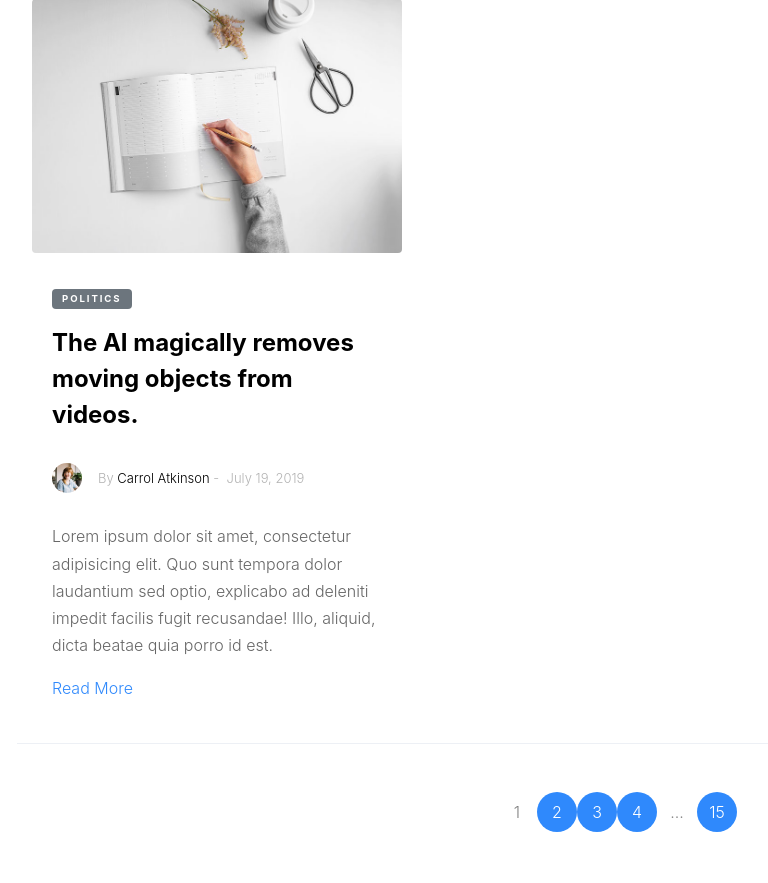
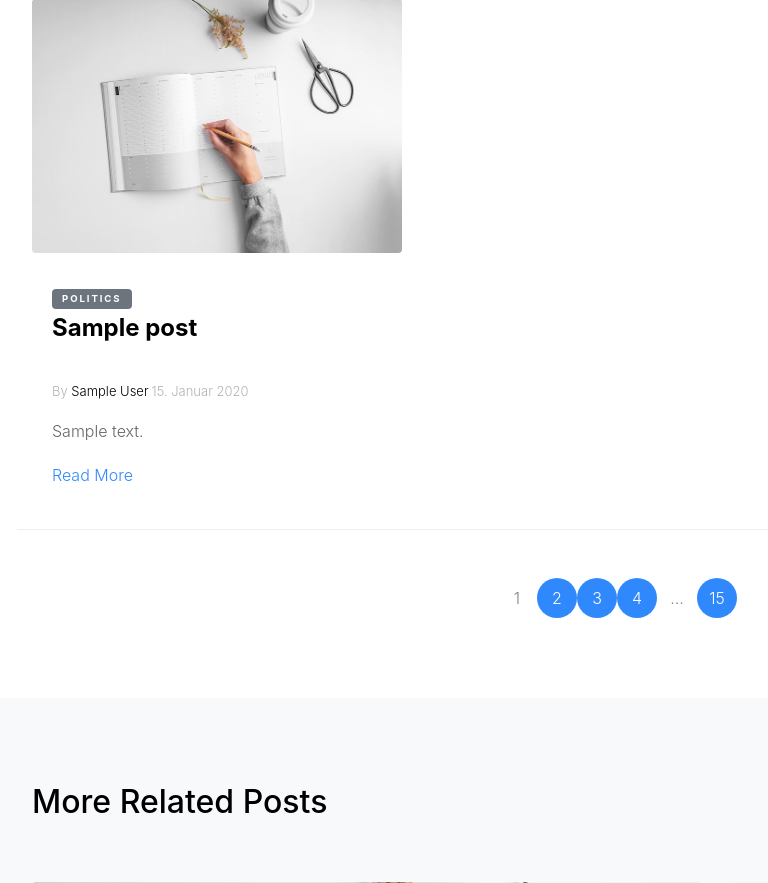
Before and after one commit to glennludszuweit/MEN-news-blog, a Node server app: template views/index.pug in a window 1280 px wide. Shown: the part 842-1725 px from the top of the page, without its empty margins (23-791 px from the left). Run offline with Node 20, Linux system fonts and the light colour scheme; tables that the repository leaves empty hold one stand-in row (values such as "Sample post"); the template is opened without the code that fills it: values that come from a table or form of the project are taken from there, most other values are stand-ins (such as "Sample title", 1, 10 or a date in 2020); some libraries are stand-ins or nearby versions; some web fonts are replaced.

Commit message:
built the index page

```diff
--- a/app.js
+++ b/app.js
@@ -62,6 +62,7 @@ app.use((req, res, next) => {
 });
 
 //API Routes
+app.use('/', viewRouter);
 app.use('/api/v1/comments', commentRouter);
 app.use('/api/v1/posts', postRouter);
 app.use('/api/v1/users', userRouter);
--- a/views/index.pug
+++ b/views/index.pug
@@ -1,6 +1,7 @@
 extends layout
 
 block content
+
     .site-section.bg-light
         .container
             .row.align-items-stretch.retro-layout-2
@@ -33,28 +34,26 @@ block content
                 .col-12
                     h2 Recent Posts
             .row
-                .col-lg-4.mb-4
-                    .entry2
-                        a(href="/post")
-                            img.img-fluid.rounded(src="images/img_1.jpg" alt="Image")
-                        .excerpt
-                            span.post-category.text-white.bg-secondary.mb-3 Politics
-                            h2
-                                a(href="/post") The AI magically removes moving objects from videos.
-                            .post-meta.align-items-center.text-left.clearfix
-                                figure.author-figure.mb-0.mr-3.float-left
-                                    img.img-fluid(src="images/person_1.jpg" alt="Image")
-                                span.d-inline-block.mt-1
-                                    | By
-                                    a(href="#") Carrol Atkinson
-                                span &nbsp;-&nbsp; July 19, 2019
-                            p
-                                | Lorem ipsum dolor sit amet, consectetur adipisicing elit.
-                                | Quo sunt tempora dolor laudantium sed optio, explicabo ad
-                                | deleniti impedit facilis fugit recusandae! Illo, aliquid,
-                                | dicta beatae quia porro id est.
-                            p
-                                a(href="#") Read More
+                each post in posts
+                    .col-lg-4.mb-4
+                        .entry2
+                            a(href=`/posts/${post.slug}`)
+                                img.img-fluid.rounded(src="images/img_1.jpg" alt="Image")
+                            .excerpt
+                                span.post-category.text-white.bg-secondary= post.category
+                                |
+                                h2
+                                    a(href=`/posts/${post.slug}`)= post.title
+                                .post-meta.align-items-center.text-left.clearfix.pb-3
+                                    //- figure.author-figure.mb-0.mr-3.float-left
+                                    //-     img.img-fluid(src="images/person_1.jpg" alt=`${post.title}`)
+                                    span.d-inline-block.mt-1
+                                        | By
+                                        span(style="padding-right: 3px; color: #000")= post.author
+                                    span= post.createdAt.toLocaleString('de-de', {day: 'numeric', month: 'long', year: 'numeric'})
+                                p= post.description
+                                p
+                                    a(href=`/posts/${post.slug}`) Read More
 
 
             .row.text-center.pt-5.border-top
```
Also changed, not shown: controllers/vewsController.js (+11 -2 lines).
